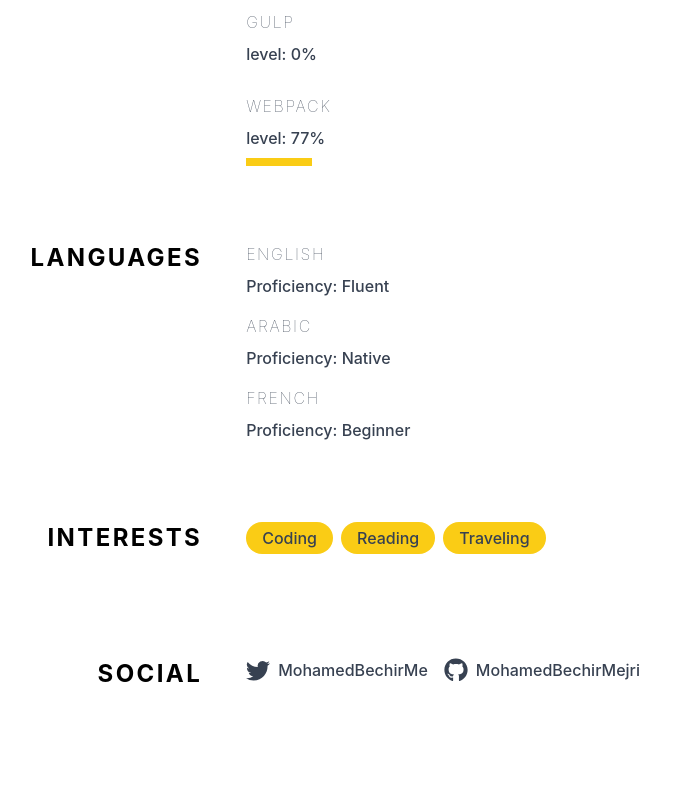
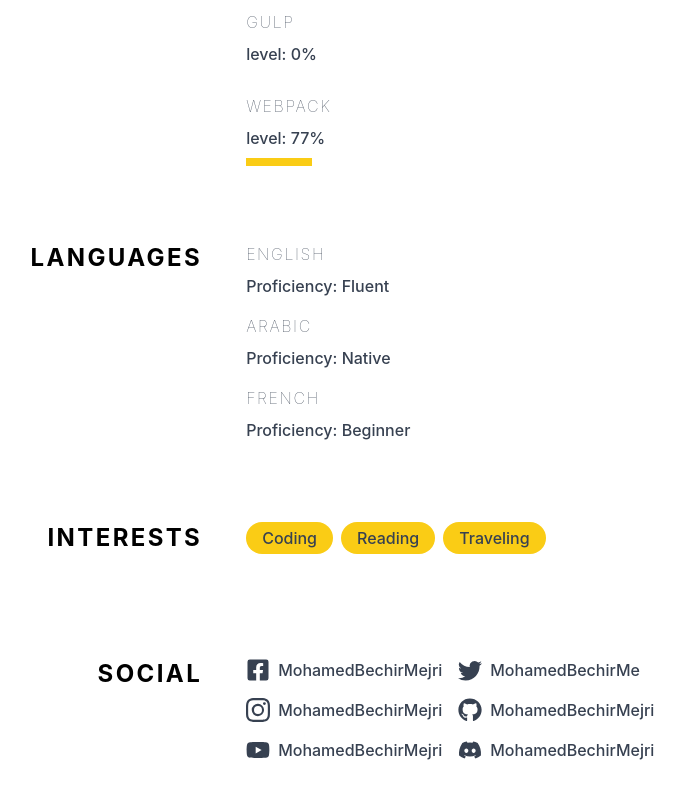
Before and after one commit to MohamedBechirMejri/cv-app-theodinproject, a React (Create React App) app: page / in a window 1280 px wide. Shown: the part 1630-2428 px from the top of the page, without its empty margins (212-897 px from the left). Built offline with nearby package versions, Linux system fonts and the light colour scheme.

Commit message:
add test data

```diff
--- a/src/App.tsx
+++ b/src/App.tsx
@@ -20,13 +20,13 @@ function App() {
     about:
       "Lorem ipsum dolor sit amet consectetur adipisicing elit. Molestias consequatur tempore a odit dolores nobis sed consequuntur laudantium, vero itaque iure eveniet, perspiciatis deleniti unde provident veniam saepe ratione voluptatibus.",
     socialLinks: {
-      facebook: "",
+      facebook: "MohamedBechirMejri",
       twitter: "MohamedBechirMe",
       linkedin: "MohamedBechirMejri",
-      instagram: "",
+      instagram: "MohamedBechirMejri",
       github: "MohamedBechirMejri",
-      youtube: "",
-      discord: "",
+      youtube: "MohamedBechirMejri",
+      discord: "MohamedBechirMejri",
     },
     education: [
       {
```
